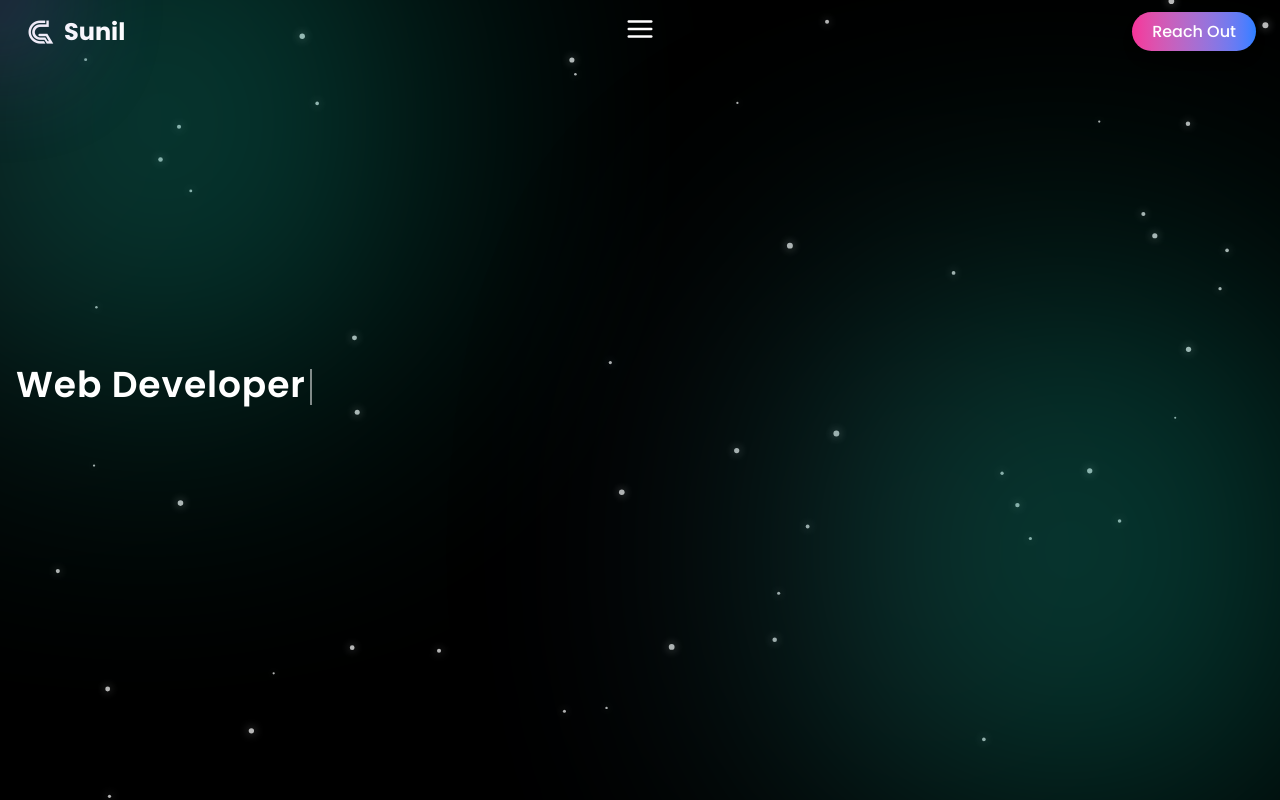
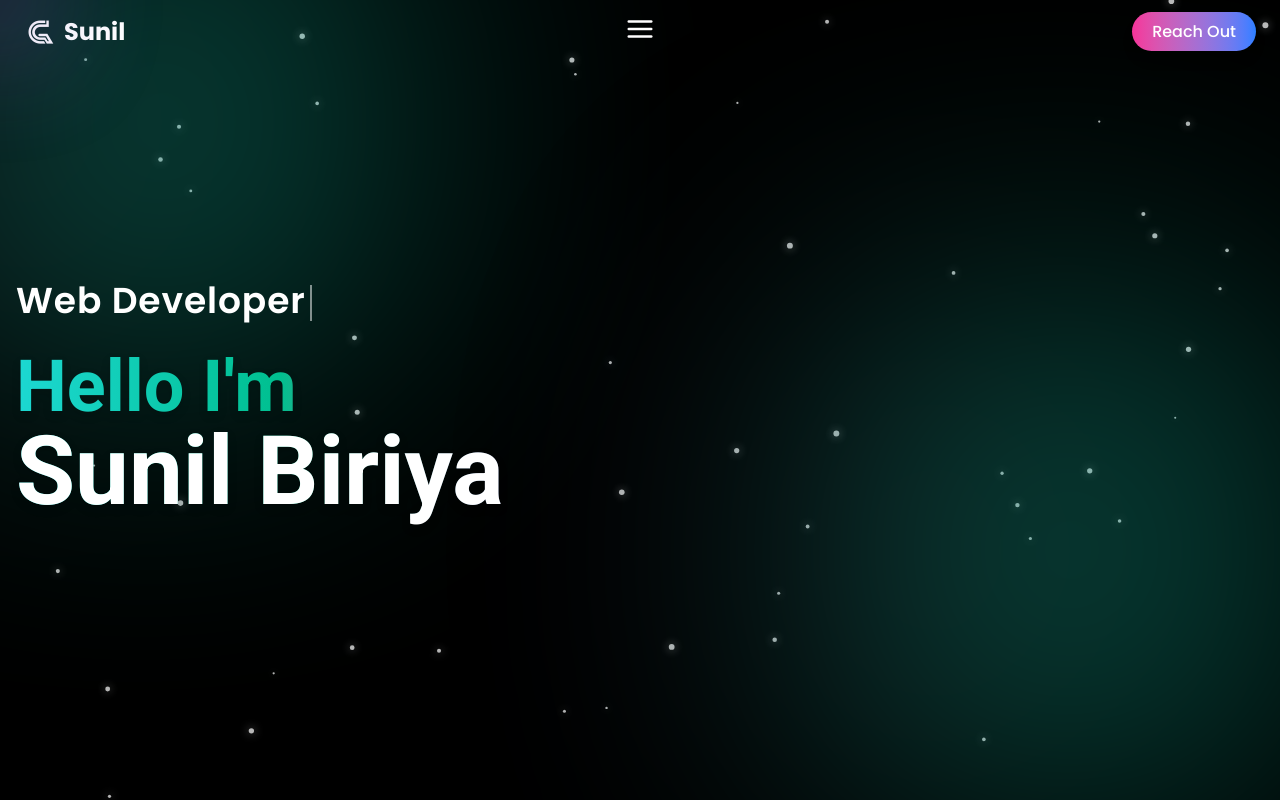
Before and after one commit to s3ldc/Portfolio-Website-Main, a React (Vite) app: page / in a window 1280 px wide. Shown: the top 800 px of the page. Built offline with nearby package versions, Linux system fonts and the light colour scheme.

Commit message:
add animated hero title with gradient text to Home section

```diff
--- a/src/sections/Home.jsx
+++ b/src/sections/Home.jsx
@@ -11,18 +11,21 @@
 
   useEffect(() => {
     const current = roles[index];
-    const timeout = setTimeout(() => {
+    const timeout = setTimeout(
+      () => {
         if (!deleting && subIndex < current.length) setSubIndex((v) => v + 1);
         else if (!deleting && subIndex === current.length)
           setTimeout(() => setDeleting(true), 1200);
         else if (deleting && subIndex > 0) setSubIndex((v) => v - 1);
-      else if(deleting && subIndex === 0){
+        else if (deleting && subIndex === 0) {
           setDeleting(false);
-        setIndex(p => (p+1) % roles.length);
+          setIndex((p) => (p + 1) % roles.length);
         }
-    }, deleting ? 40 : 60);
+      },
+      deleting ? 40 : 60
+    );
 
-    return() => clearTimeout(timeout);
+    return () => clearTimeout(timeout);
   }, [subIndex, index, deleting, roles]);
 
   return (
@@ -64,18 +67,30 @@
           <div className="w-full lg:pr-24 mx-auto max-w-[48rem]">
             <motion.div
               className="mb-3 text-xl sm:text-2xl md:text-3xl lg:text-4xl font-semibold text-white tracking-wide min-h-[1.6em]"
-            initial = {{opacity:0, y:12}}
-            animate = {{opacity:1, y:0}}
-            transition={{duration:0.6}}
+              initial={{ opacity: 0, y: 12 }}
+              animate={{ opacity: 1, y: 0 }}
+              transition={{ duration: 0.6 }}
             >
-              <span>
-                {roles[index].substring(0, subIndex)}
+              <span>{roles[index].substring(0, subIndex)}</span>
+              <span
+                className="inline-block w-[2px] ml-1 bg-white animate-pulse align-middle"
+                style={{ height: "1em" }}
+              ></span>
+            </motion.div>
+
+            <motion.h1 className="text-4xl sm:text-5xl md:text-6xl lg:text-7xl font-bold text-transparent bg-clip-text
+            bg-gradient-to-r from-[#1cd8d2] via-[#00bf8f] to-[#302b63] drop-shadow-lg"
+            initial={{opacity:0, y:40}}
+            animate={{opacity:1, y:0}}
+            transition={{duration:1}}
+            >
+
+              Hello I'm
+              <br />
+              <span className="text-white font-bold text-5xl sm:text-6xl md:text-7xl lg:text-8xl lg:whitespace-nowrap">
+                Sunil Biriya
               </span>
-              <span className="inline-block w-[2px] ml-1 bg-white animate-pulse align-middle" style={{height:"1em"}}>
-
-              </span>
-
-            </motion.div>
+            </motion.h1>
           </div>
         </div>
       </div>
```
Lines whose indentation alone changed are shown as unchanged.
